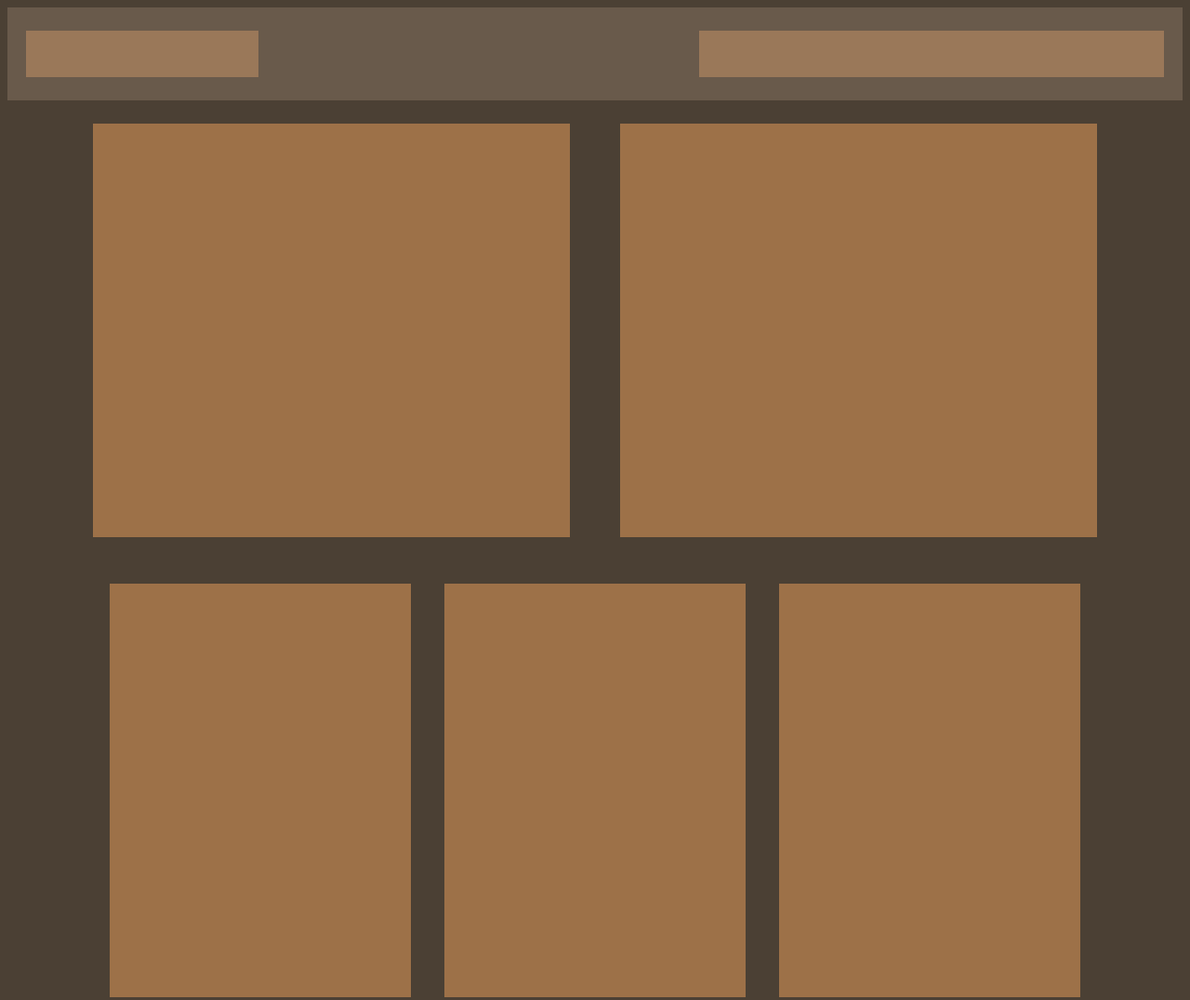
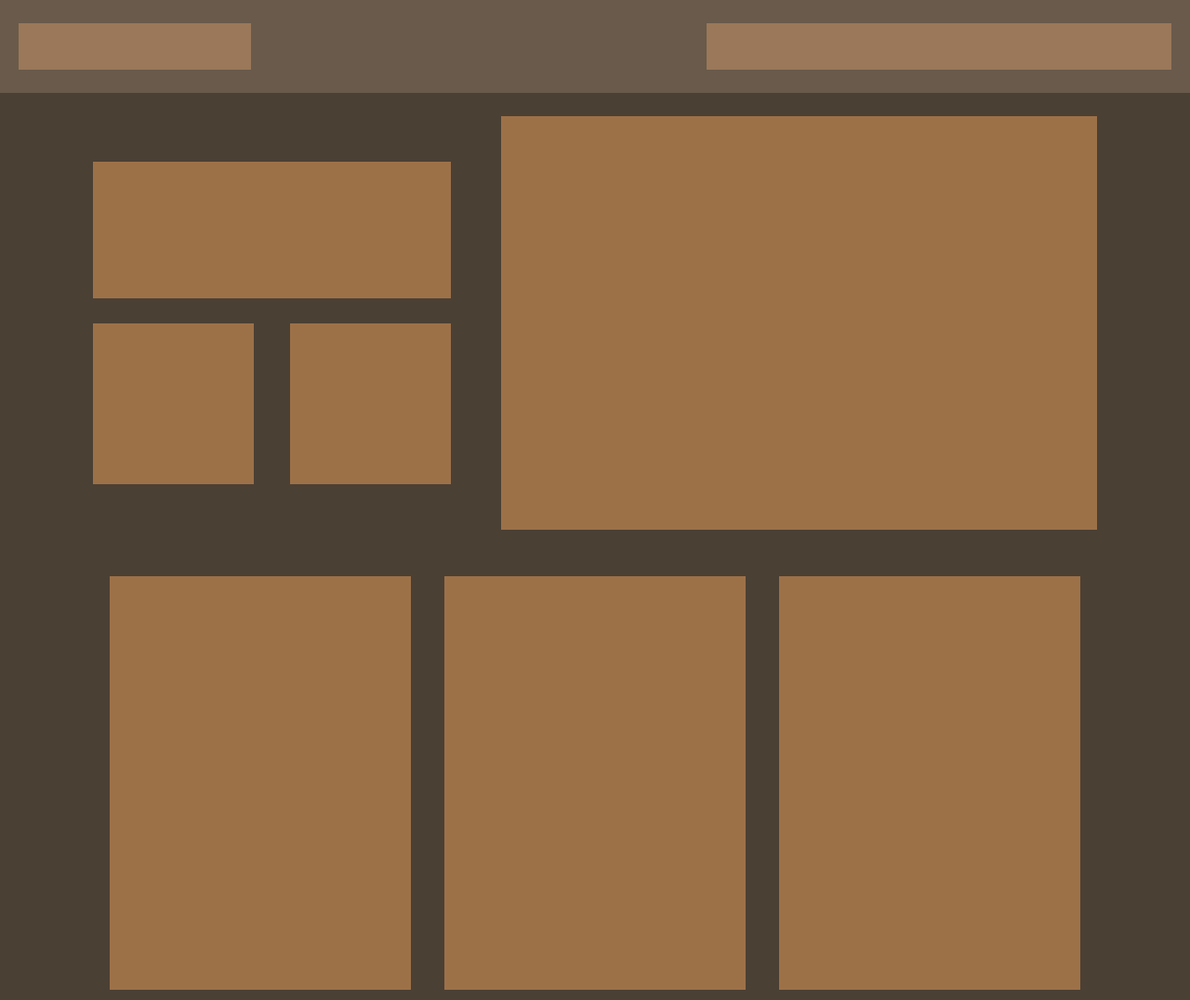
Before and after one commit to Luskahz/FACULDADE, a plain HTML site: page Faculdade/DESENVOLVIMENTO WEB 1/aula_flexbox_meu_modelo/index.html in a window 1280 px wide. Shown: the top 1076 px of the page at 93% size. Drawn offline with Linux system fonts and the light colour scheme.

Commit message:
finalizado

```diff
--- a/Faculdade/DESENVOLVIMENTO WEB 1/aula_flexbox/css.css
+++ b/Faculdade/DESENVOLVIMENTO WEB 1/aula_flexbox_meu_modelo/css.css
@@ -3,7 +3,10 @@
 body{
     background-color: rgb(75, 64, 52);
     display: flex;
-    flex-direction: column;
+    margin: auto;
+        flex-direction: column;
+        align-content: auto;
+
 }
 
 #page{
@@ -13,19 +16,6 @@ body{
     display: flex;
         flex-direction: column;
 }
-
-/* ESTILO HEADER */
-#header{
-    background-color:rgb(105, 90, 75) ;
-    width: auto;
-    height: 100px;
-    display: flex;
-        flex-direction: row;
-        justify-content:space-between;
-        align-items: center;
-        gap: 10px;
-}
-
 .sessao{
     width: 100%;
     height: 100%;
@@ -36,9 +26,17 @@ body{
         align-items: center;
 }
 
-/* ESTILO SESSÃO 1 */
-
-
+/* ESTILO HEADER */
+#header{
+    background-color:rgb(105, 90, 75) ;
+    width: 0 auto;
+    height: 100px;
+    display: flex;
+        flex-direction: row;
+        justify-content:space-between;
+        align-items: center;
+        gap: 10px;
+}
 .boxheader1{
     background-color: rgb(154, 120, 89);
     width: 250px;
@@ -52,23 +50,32 @@ body{
     margin: 0 20px 0 0
 }
 
+
+/* ESTILO SESSÃO 1 */
 .gruposessao1{
     width: 100%;
     height: 90%;
     display: flex;
+    align-items: center;
         flex-direction: column;
+        justify-content: space-between;
 }
-
+.s1{
+    width: 60%;
+    height:70%;
+}
 .gruposessao1a{
     width: 100%;
-    height: 50%;
+    height: 40%;
     display: flex;
+
 }
 
 .gruposessao1b{
     width: 100%;
     height: 50%;
     display:flex;
+        justify-content: space-between;
 }
 
 .boxsessao11{
@@ -80,7 +87,7 @@ body{
 
 .boxsessao12{
     background-color: rgb(157, 113, 72);
-    width: 50%;
+    width: 45%;
     height: 100%;
 }
 
--- a/Faculdade/DESENVOLVIMENTO WEB 1/aula_flexbox/index.html
+++ b/Faculdade/DESENVOLVIMENTO WEB 1/aula_flexbox_meu_modelo/index.html
@@ -12,7 +12,7 @@
     </div>
     <div id="page">
         <div class="sessao">
-            <div class="gruposessao1">
+            <div class="gruposessao1 s1">
                 <div class="gruposessao1a">
                     <div class="boxsessao11"></div>
             </div>
```
